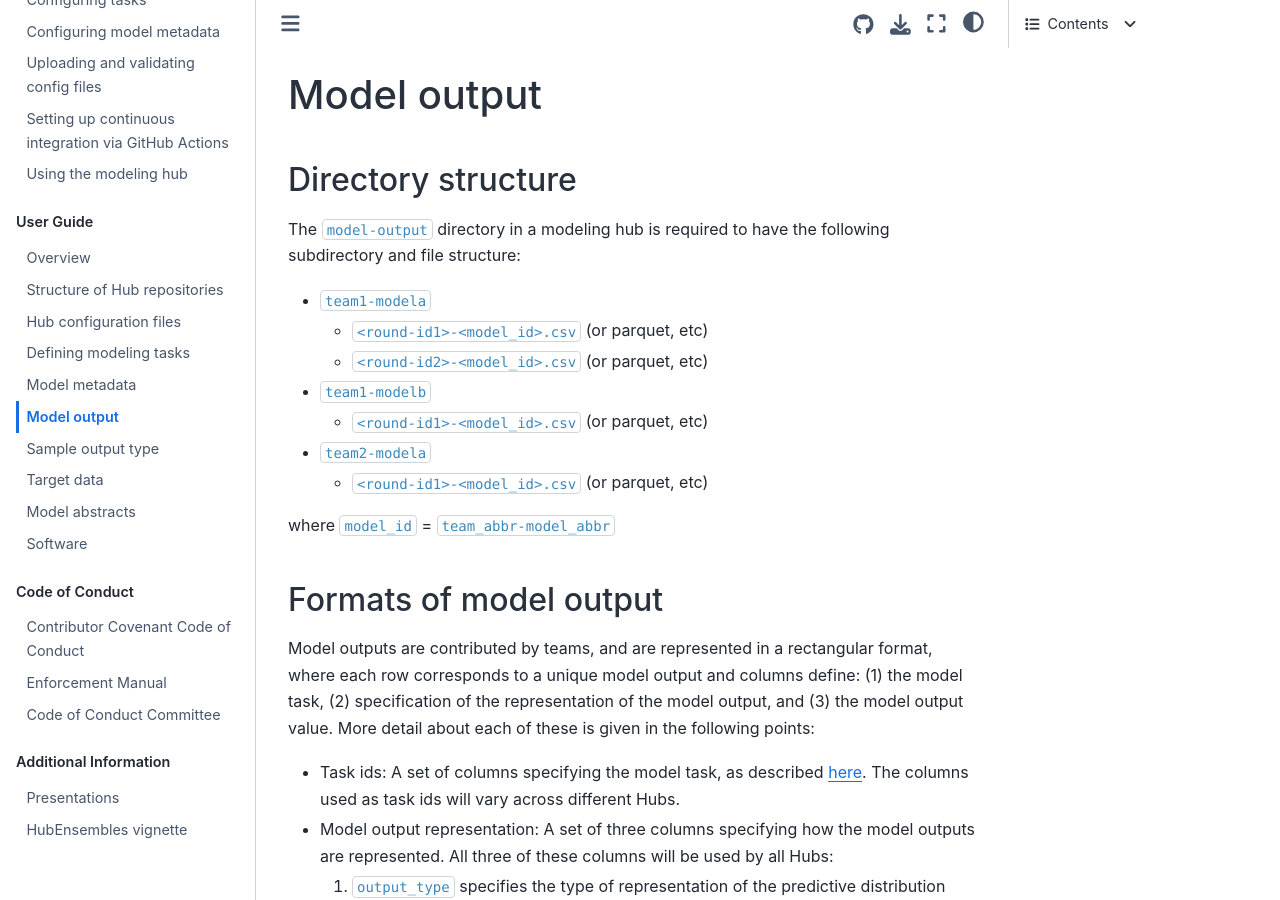
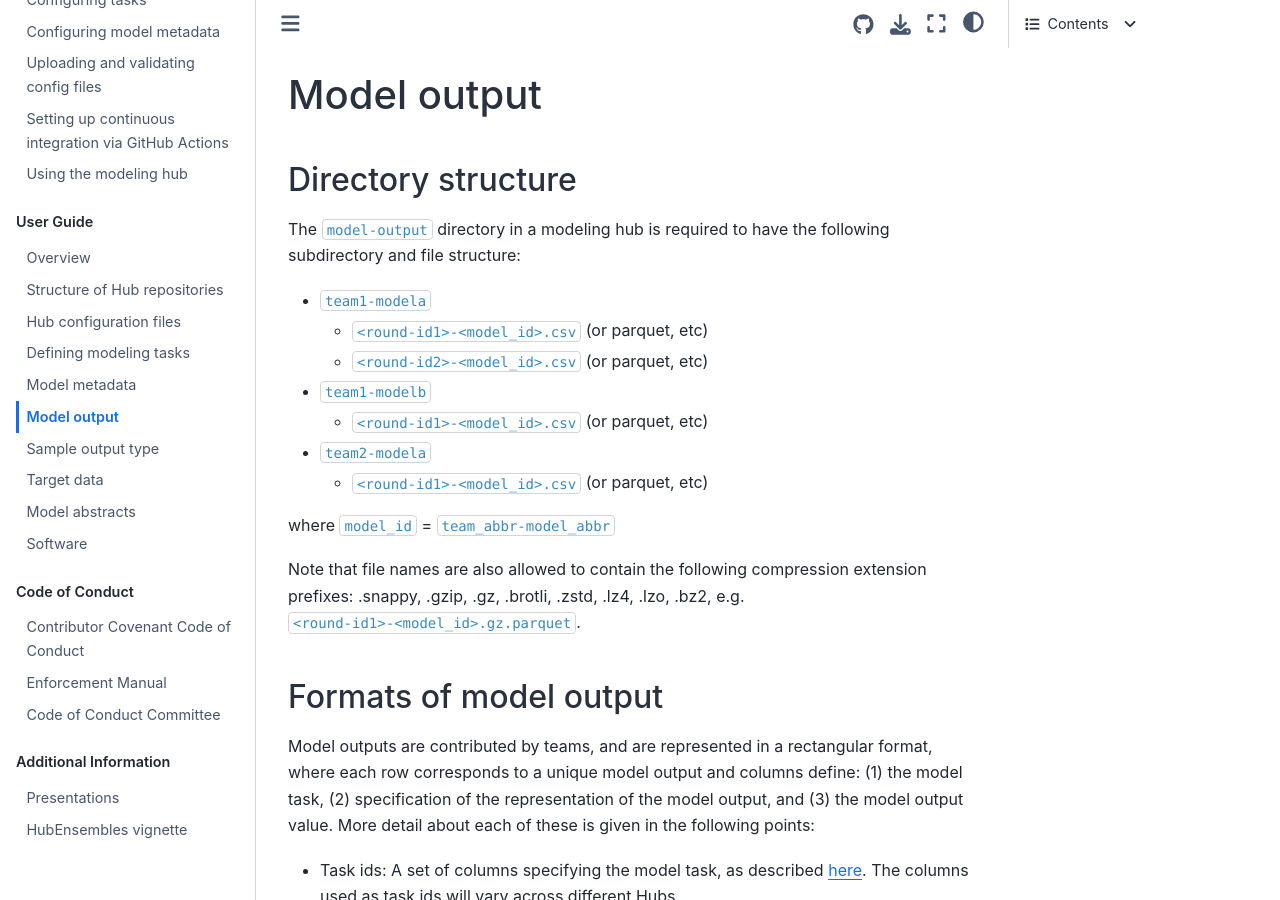
Before and after one commit to hubverse-org/hubDocs, a Sphinx documentation site: the page built from docs/source/user-guide/model-output.md, in a window 1280 px wide and 900 px high. Built offline with Sphinx 7.4.7 and the Sphinx Book theme 1.1.4, drawn with Linux system fonts in a browser that asks for light colours.

Commit message:
Add note about accepted compression ext prefixes

```diff
--- a/docs/source/user-guide/model-output.md
+++ b/docs/source/user-guide/model-output.md
@@ -12,6 +12,8 @@ The `model-output` directory in a modeling hub is required to have the following
    * `<round-id1>-<model_id>.csv` (or parquet, etc)
 
 where `model_id` = `team_abbr-model_abbr`
+
+Note that file names are also allowed to contain the following compression extension prefixes: .snappy, .gzip, .gz, .brotli, .zstd, .lz4, .lzo, .bz2, e.g. `<round-id1>-<model_id>.gz.parquet`.
 
 (model-output-format)=
 ## Formats of model output
```
